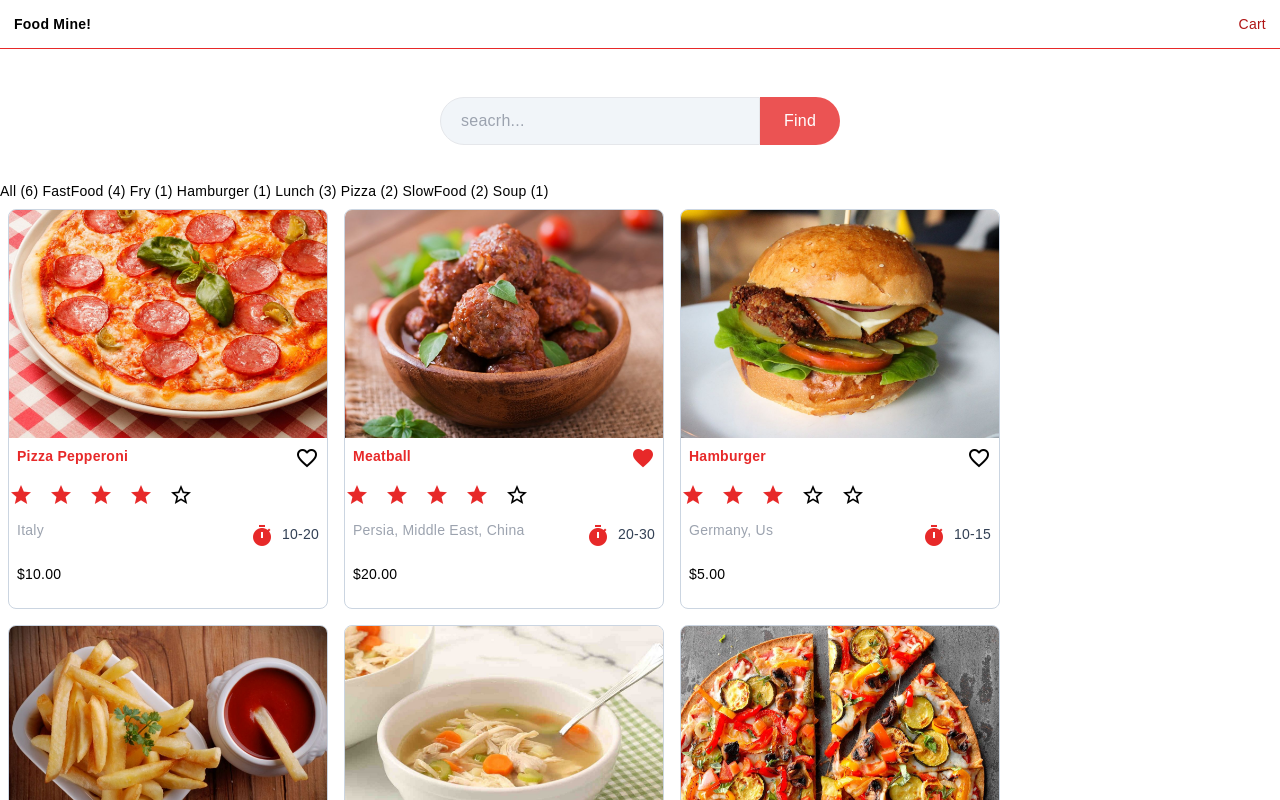
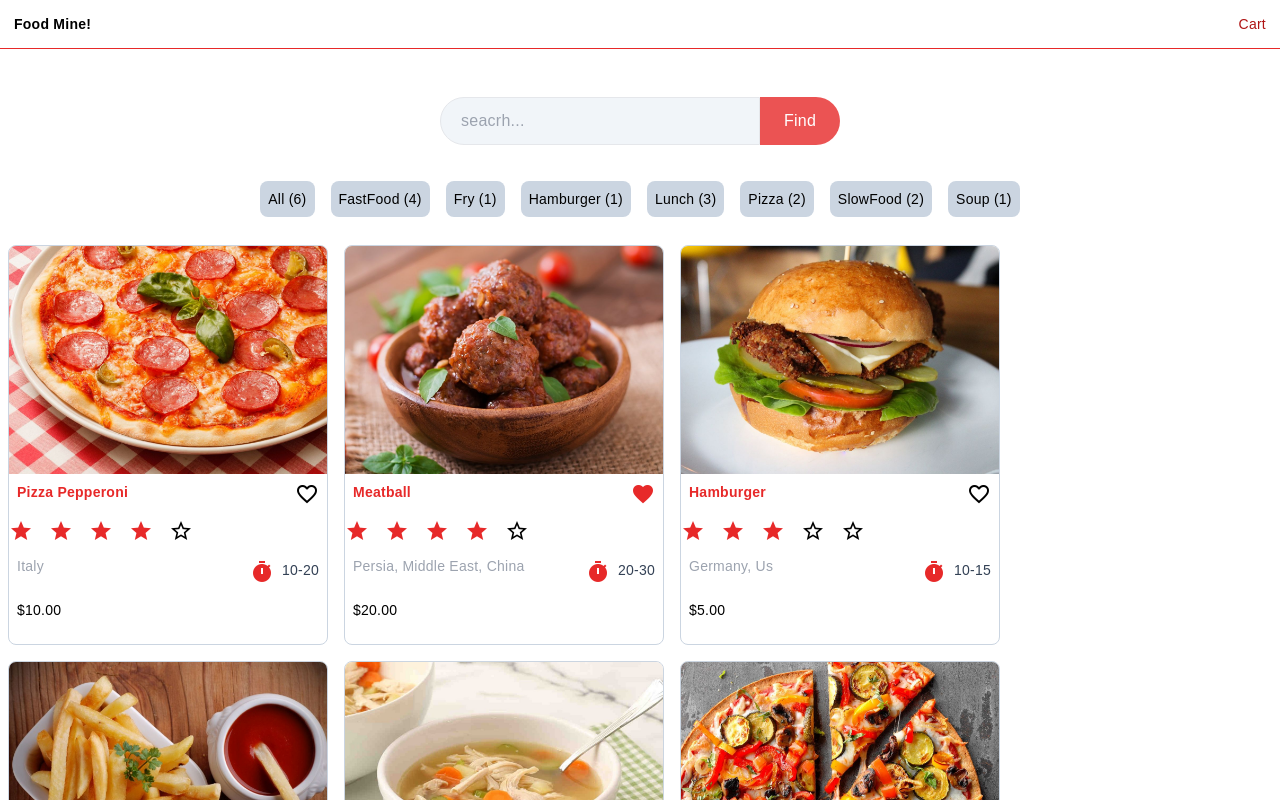
Before and after one commit to lapanikeugene/angular-food-shop, an Angular app: page / in a window 1280 px wide. Shown: the top 800 px of the page. Built offline with nearby package versions, Linux system fonts and the light colour scheme.

Commit message:
tags style

```diff
--- a/src/app/tags/tags.component.html
+++ b/src/app/tags/tags.component.html
@@ -1,5 +1,6 @@
-<nav *ngIf="tags.length > 0">
-<a *ngFor="let tag of tags" routerLink="/tag/{{tag.name}}">
+<nav *ngIf="tags.length > 0" class="flex flex-wrap justify-center items-center gap-4 mb-5">
+<a *ngFor="let tag of tags" routerLink="/tag/{{tag.name}}"
+class=" bg-slate-300 rounded-lg p-2 hover:bg-slate-200 hover:font-bold font-medium">
     {{tag.name}} ({{tag.count}})
 
 </a>
```
